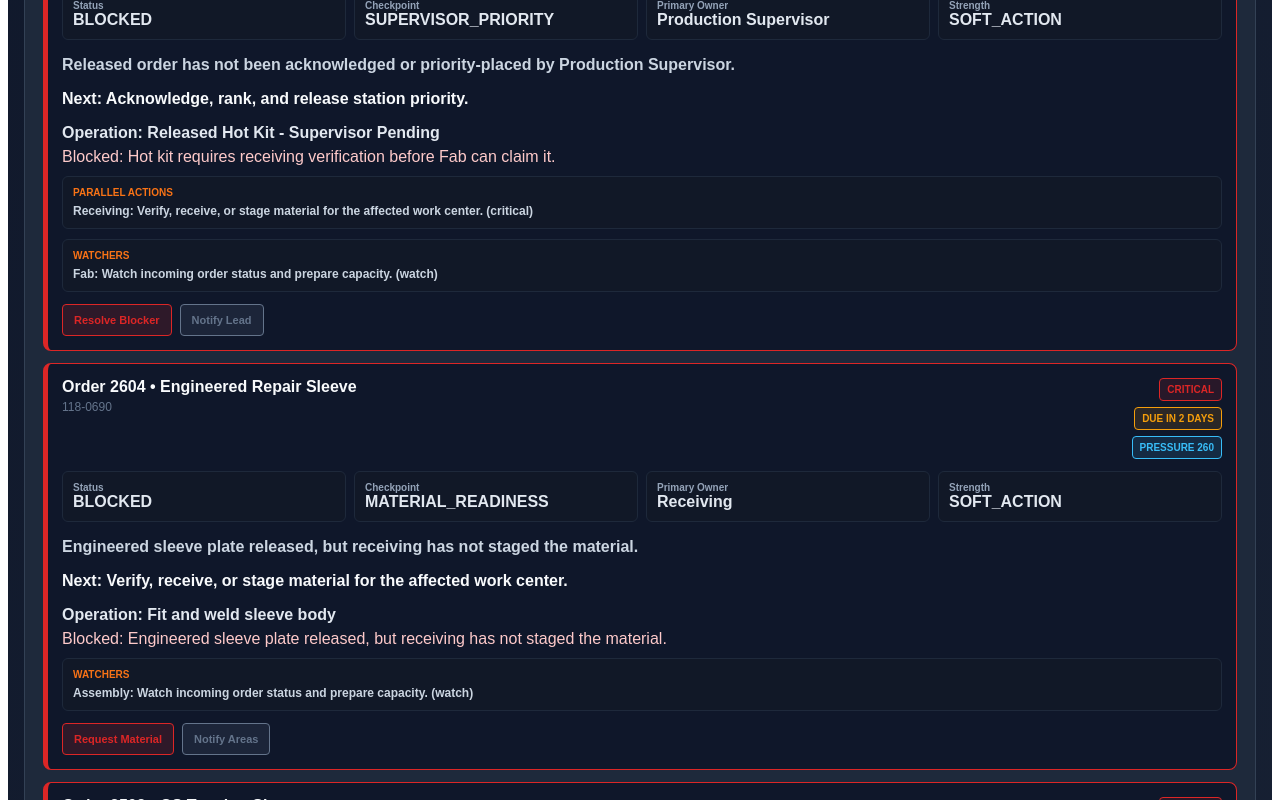
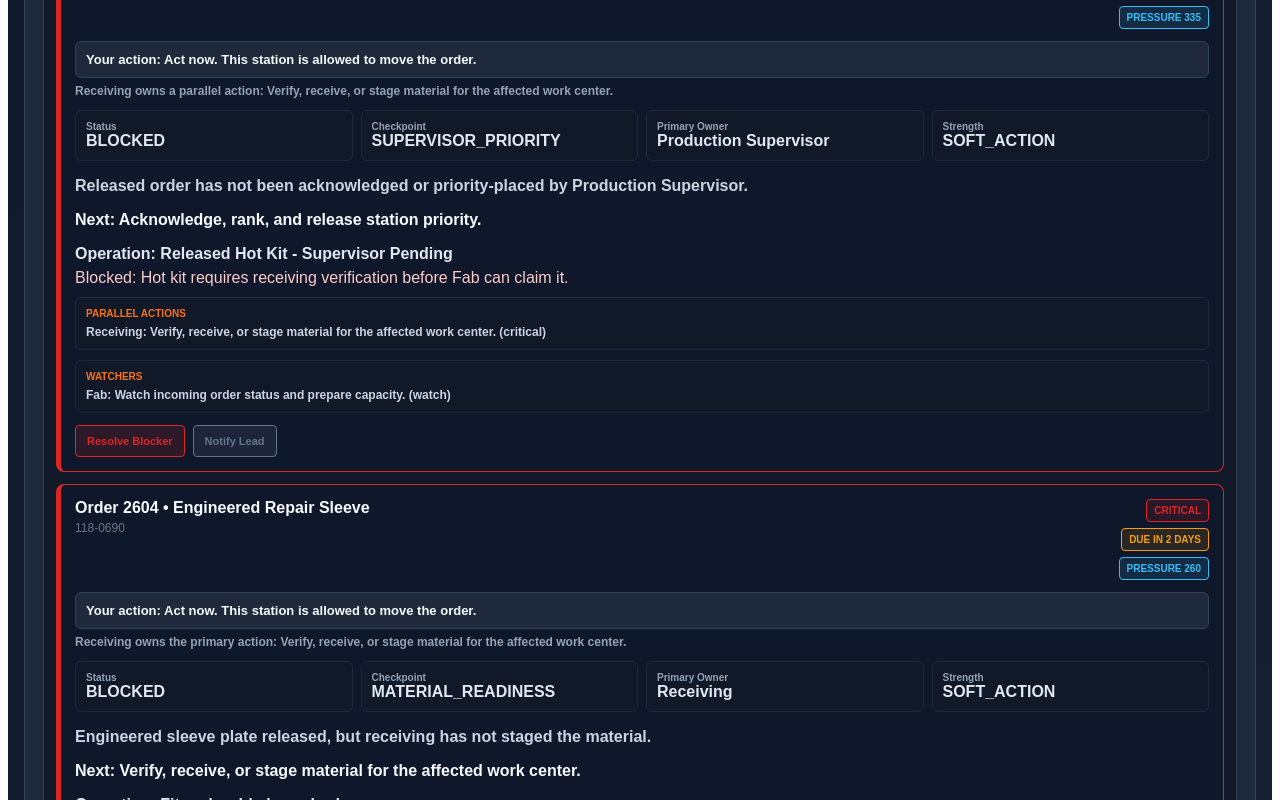
Before and after one commit to jcm-digital-coworker/JCM-Command-Center, a React (Vite) app: page / in a window 1280 px wide. Both pictures are taken after a click on the button 159 px from the left and 1090 px from the top of the page. Shown: the part 690-1490 px from the top of the page. Built offline with nearby package versions, Linux system fonts and the light colour scheme.

Commit message:
Group station workflow cards by operator responsibility

```diff
--- a/src/components/WorkCenterWorkflowPanelV2.tsx
+++ b/src/components/WorkCenterWorkflowPanelV2.tsx
@@ -1,8 +1,5 @@
 import type { WorkCenter } from '../types/plant';
-import { productionOrders } from '../data/productionOrders';
-import { partBlueprints } from '../data/partBlueprints';
-import { getBlueprintForOrder, getStationPacket } from '../logic/orderBlueprints';
-import { getWorkflowSignal } from '../logic/orderWorkflow';
+import { getWorkCenterWorkflowGroups } from '../logic/workflowPanelSelectors';
 import { addWorkflowAction } from '../logic/workflowActions';
 
 type Props = {
@@ -20,44 +17,53 @@ export default function WorkCenterWorkflowPanelV2({
   onOpenEngineering,
   onOpenMaintenance,
 }: Props) {
-  const orders = productionOrders
-    .filter((order) => touchesWorkCenter(order, workCenter.department))
-    .sort((a, b) => getWorkflowSignal(b).pressureScore - getWorkflowSignal(a).pressureScore);
+  const groups = getWorkCenterWorkflowGroups(workCenter);
+  const activeCount = groups.reduce((total, group) => total + group.cards.length, 0);
 
   return (
-    <section style={{ padding: 18, borderRadius: 8, background: theme === 'dark' ? '#1e293b' : '#fff', border: theme === 'dark' ? '1px solid #334155' : '1px solid #e2e8f0' }}>
-      <div style={{ display: 'flex', justifyContent: 'space-between', marginBottom: 14 }}>
+    <section style={panelStyle(theme)}>
+      <div style={{ display: 'flex', justifyContent: 'space-between', marginBottom: 14, gap: 12 }}>
         <div>
           <div style={{ color: '#f97316', fontSize: 11, fontWeight: 900, letterSpacing: 1.2 }}>LIVE WORKFLOW</div>
-          <h3 style={{ margin: 0, color: theme === 'dark' ? '#e2e8f0' : '#0f172a' }}>Order Signals</h3>
+          <h3 style={{ margin: 0, color: theme === 'dark' ? '#e2e8f0' : '#0f172a' }}>Station Order Truth</h3>
         </div>
-        <strong style={{ color: '#f97316' }}>{orders.length} ACTIVE</strong>
+        <strong style={{ color: '#f97316', whiteSpace: 'nowrap' }}>{activeCount} VISIBLE</strong>
       </div>
 
-      {orders.length === 0 ? <div style={{ color: '#64748b' }}>No active order signals for this work center.</div> : null}
+      {groups.length === 0 ? <div style={{ color: '#64748b' }}>No active order signals for this work center.</div> : null}
+
+      <div style={{ display: 'flex', flexDirection: 'column', gap: 16 }}>
+        {groups.map((group) => (
+          <div key={group.key} style={groupStyle(theme)}>
+            <div style={{ marginBottom: 10 }}>
+              <div style={{ color: '#f97316', fontSize: 11, fontWeight: 900, letterSpacing: 1, textTransform: 'uppercase' }}>{group.title}</div>
+              <div style={{ color: '#64748b', fontSize: 12, fontWeight: 700, marginTop: 3 }}>{group.description}</div>
+            </div>
 
             <div style={{ display: 'flex', flexDirection: 'column', gap: 12 }}>
-        {orders.map((order) => {
-          const blueprint = getBlueprintForOrder(order, partBlueprints);
-          const packet = getStationPacket(order, blueprint);
-          const signal = getWorkflowSignal(order);
-          const urgency = getUrgency(signal.urgency, signal.strength, signal.canProceed);
-          const due = dueLabel(order.projectedShipDate);
-          const buttons = getButtons(String(signal.gate), String(signal.checkpoint), String(packet.status));
+              {group.cards.map((card) => {
+                const order = card.order;
+                const signal = card.signal;
+                const packet = card.packet;
 
                 return (
-            <article key={order.id} style={{ padding: 14, borderRadius: 8, border: `1px solid ${urgency.color}`, borderLeft: `5px solid ${urgency.color}`, background: theme === 'dark' ? '#0f172a' : '#f8fafc' }}>
+                  <article key={order.id} style={{ padding: 14, borderRadius: 8, border: `1px solid ${card.urgency.color}`, borderLeft: `5px solid ${card.urgency.color}`, background: theme === 'dark' ? '#0f172a' : '#f8fafc' }}>
                     <div style={{ display: 'flex', justifyContent: 'space-between', gap: 12 }}>
                       <div>
                         <strong style={{ color: theme === 'dark' ? '#f8fafc' : '#0f172a' }}>Order {order.orderNumber} • {order.productFamily}</strong>
                         <div style={{ color: '#64748b', fontSize: 12, marginTop: 4 }}>{order.partNumber ?? order.assemblyPartNumber ?? 'No part number'}</div>
                       </div>
                       <div style={{ display: 'flex', flexDirection: 'column', gap: 6, alignItems: 'flex-end' }}>
-                  <span style={badge(urgency.color)}>{urgency.label}</span>
-                  <span style={badge(due.color)}>{due.label}</span>
+                        <span style={badge(card.urgency.color)}>{card.urgency.label}</span>
+                        <span style={badge(card.due.color)}>{card.due.label}</span>
                         <span style={badge('#38bdf8')}>PRESSURE {signal.pressureScore}</span>
                       </div>
                     </div>
+
+                    <div style={constraintStyle(theme)}>
+                      <strong>{card.relationshipLabel}:</strong> {card.operatorConstraint}
+                    </div>
+                    <div style={reasonStyle(theme)}>{card.relationshipReason}</div>
 
                     <div style={{ display: 'grid', gridTemplateColumns: 'repeat(auto-fit, minmax(130px, 1fr))', gap: 8, marginTop: 12 }}>
                       <Info label="Status" value={String(packet.status)} theme={theme} />
@@ -72,21 +78,19 @@ export default function WorkCenterWorkflowPanelV2({
                     {packet.operation ? <div style={{ color: theme === 'dark' ? '#e2e8f0' : '#0f172a', fontWeight: 800 }}>Operation: {packet.operation}</div> : null}
                     {packet.blockers?.map((blocker) => <div key={blocker} style={{ color: '#fecaca', marginTop: 6 }}>Blocked: {blocker}</div>)}
 
-              {signal.parallelActions.length > 0 ? (
-                <SignalList title="Parallel actions" items={signal.parallelActions} theme={theme} />
-              ) : null}
-
-              {signal.watchers.length > 0 ? (
-                <SignalList title="Watchers" items={signal.watchers} theme={theme} />
-              ) : null}
+                    {signal.parallelActions.length > 0 ? <SignalList title="Parallel actions" items={signal.parallelActions} theme={theme} /> : null}
+                    {signal.watchers.length > 0 ? <SignalList title="Watchers" items={signal.watchers} theme={theme} /> : null}
 
                     <div style={{ display: 'flex', flexWrap: 'wrap', gap: 8, marginTop: 12 }}>
-                <button type="button" style={button(urgency.color)} onClick={() => act(buttons.primary, order.orderNumber, workCenter.department, onOpenReceiving, onOpenEngineering, onOpenMaintenance)}>{buttons.primary}</button>
-                <button type="button" style={button('#64748b')} onClick={() => act(buttons.secondary, order.orderNumber, workCenter.department, onOpenReceiving, onOpenEngineering, onOpenMaintenance)}>{buttons.secondary}</button>
+                      <button type="button" style={button(card.urgency.color)} onClick={() => act(card.buttons.primary, order.orderNumber, workCenter.department, onOpenReceiving, onOpenEngineering, onOpenMaintenance)}>{card.buttons.primary}</button>
+                      <button type="button" style={button('#64748b')} onClick={() => act(card.buttons.secondary, order.orderNumber, workCenter.department, onOpenReceiving, onOpenEngineering, onOpenMaintenance)}>{card.buttons.secondary}</button>
                     </div>
                   </article>
                 );
               })}
+            </div>
+          </div>
+        ))}
       </div>
     </section>
   );
@@ -109,28 +113,17 @@ function SignalList({ title, items, theme }: { title: string; items: Array<{ own
   );
 }
 
-function touchesWorkCenter(order: (typeof productionOrders)[number], department: WorkCenter['department']) {
-  const signal = getWorkflowSignal(order);
-  return (
-    order.currentDepartment === department ||
-    order.nextDepartment === department ||
-    signal.gate === department ||
-    signal.parallelActions.some((action) => action.owner === department) ||
-    signal.watchers.some((watcher) => watcher.owner === department)
-  );
+function act(label: string, orderNumber: string, dept: WorkCenter['department'], rec?: Props['onOpenReceiving'], eng?: Props['onOpenEngineering'], maint?: Props['onOpenMaintenance']) {
+  if (label === 'No Action') return;
+  if (label.includes('Engineering') || label.includes('Hold')) { addWorkflowAction({ orderNumber, actionType: 'ENGINEERING_ESCALATION', department: 'Engineering', note: label }); return eng?.(); }
+  if (label.includes('Material') || label.includes('Areas')) { addWorkflowAction({ orderNumber, actionType: 'MATERIAL_REQUEST', department: 'Receiving', note: label }); return rec?.('submit', dept); }
+  if (label.includes('Blocker') || label.includes('Lead')) { addWorkflowAction({ orderNumber, actionType: 'BLOCKER_RESOLUTION', department: dept, note: label }); return maint?.(); }
+  addWorkflowAction({ orderNumber, actionType: 'WORK_STARTED', department: dept, note: label });
 }
 
-function getUrgency(urgency: string, strength: string, canProceed: boolean) {
-  if (strength === 'HARD_STOP') return { label: 'HARD STOP', color: '#dc2626' };
-  if (!canProceed) return { label: 'BLOCKED', color: '#dc2626' };
-  if (urgency === 'critical') return { label: 'CRITICAL', color: '#dc2626' };
-  if (urgency === 'action') return { label: 'ACTION', color: '#f59e0b' };
-  if (urgency === 'watch') return { label: 'WATCH', color: '#f59e0b' };
-  return { label: 'READY', color: '#10b981' };
-}
-
-function dueLabel(date?: string) { if (!date) return { label: 'NO DATE', color: '#64748b', score: 0 }; const days = Math.ceil((new Date(`${date}T00:00:00`).getTime() - Date.now()) / 86400000); if (days < 0) return { label: 'OVERDUE', color: '#dc2626', score: 100 }; if (days === 0) return { label: 'DUE TODAY', color: '#dc2626', score: 90 }; if (days <= 2) return { label: `DUE IN ${days} DAY${days === 1 ? '' : 'S'}`, color: '#f59e0b', score: 60 }; return { label: `DUE IN ${days} DAYS`, color: '#10b981', score: 0 }; }
-function getButtons(owner: string, checkpoint: string, status: string) { if (owner === 'Engineering' || checkpoint === 'ENGINEERING_REVIEW') return { primary: 'Escalate Engineering', secondary: 'Hold Station' }; if (owner === 'Receiving' || owner === 'Purchasing' || checkpoint === 'MATERIAL_READINESS') return { primary: 'Request Material', secondary: 'Notify Areas' }; if (owner === 'Maintenance') return { primary: 'Resolve Blocker', secondary: 'Notify Lead' }; if (status === 'BLOCKED') return { primary: 'Resolve Blocker', secondary: 'Notify Lead' }; return { primary: 'Start Work', secondary: 'View Packet' }; }
-function act(label: string, orderNumber: string, dept: WorkCenter['department'], rec?: Props['onOpenReceiving'], eng?: Props['onOpenEngineering'], maint?: Props['onOpenMaintenance']) { if (label.includes('Engineering') || label.includes('Hold')) { addWorkflowAction({ orderNumber, actionType: 'ENGINEERING_ESCALATION', department: 'Engineering', note: label }); return eng?.(); } if (label.includes('Material') || label.includes('Areas')) { addWorkflowAction({ orderNumber, actionType: 'MATERIAL_REQUEST', department: 'Receiving', note: label }); return rec?.('submit', dept); } if (label.includes('Blocker') || label.includes('Lead')) { addWorkflowAction({ orderNumber, actionType: 'BLOCKER_RESOLUTION', department: dept, note: label }); return maint?.(); } addWorkflowAction({ orderNumber, actionType: 'WORK_STARTED', department: dept, note: label }); }
+function panelStyle(theme: 'dark' | 'light') { return { padding: 18, borderRadius: 8, background: theme === 'dark' ? '#1e293b' : '#fff', border: theme === 'dark' ? '1px solid #334155' : '1px solid #e2e8f0' } as const; }
+function groupStyle(theme: 'dark' | 'light') { return { padding: 12, borderRadius: 8, background: theme === 'dark' ? '#111827' : '#ffffff', border: theme === 'dark' ? '1px solid #334155' : '1px solid #e2e8f0' } as const; }
+function constraintStyle(theme: 'dark' | 'light') { return { marginTop: 12, padding: 10, borderRadius: 6, color: theme === 'dark' ? '#f8fafc' : '#0f172a', background: theme === 'dark' ? '#1e293b' : '#ffffff', border: theme === 'dark' ? '1px solid #334155' : '1px solid #e2e8f0', fontSize: 13, fontWeight: 800 } as const; }
+function reasonStyle(theme: 'dark' | 'light') { return { marginTop: 6, color: theme === 'dark' ? '#94a3b8' : '#475569', fontSize: 12, fontWeight: 700 } as const; }
 function badge(color: string) { return { whiteSpace: 'nowrap', padding: '5px 7px', borderRadius: 4, border: `1px solid ${color}`, color, background: `${color}1f`, fontSize: 10, fontWeight: 900 } as const; }
 function button(color: string) { return { padding: '9px 11px', borderRadius: 4, border: `1px solid ${color}`, background: `${color}26`, color, fontSize: 11, fontWeight: 900, cursor: 'pointer' } as const; }
```
Lines whose indentation alone changed are shown as unchanged.
